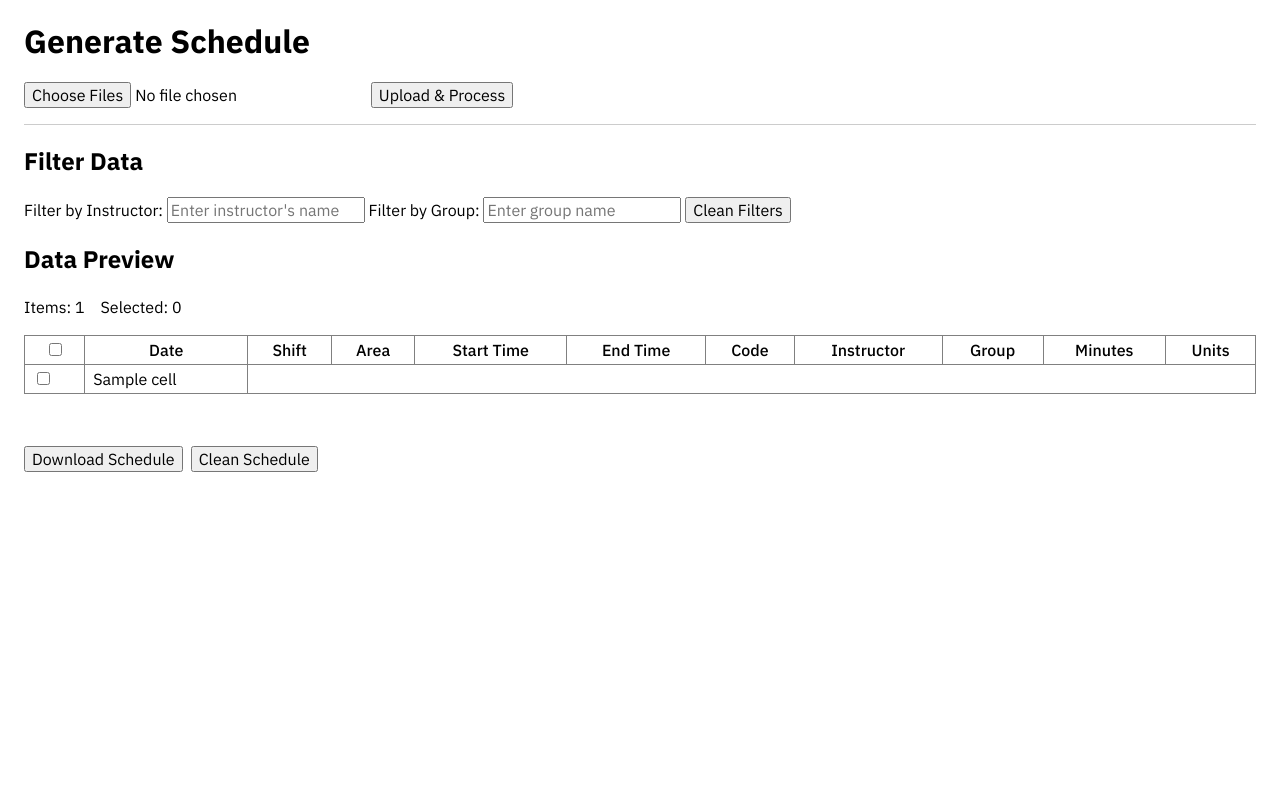
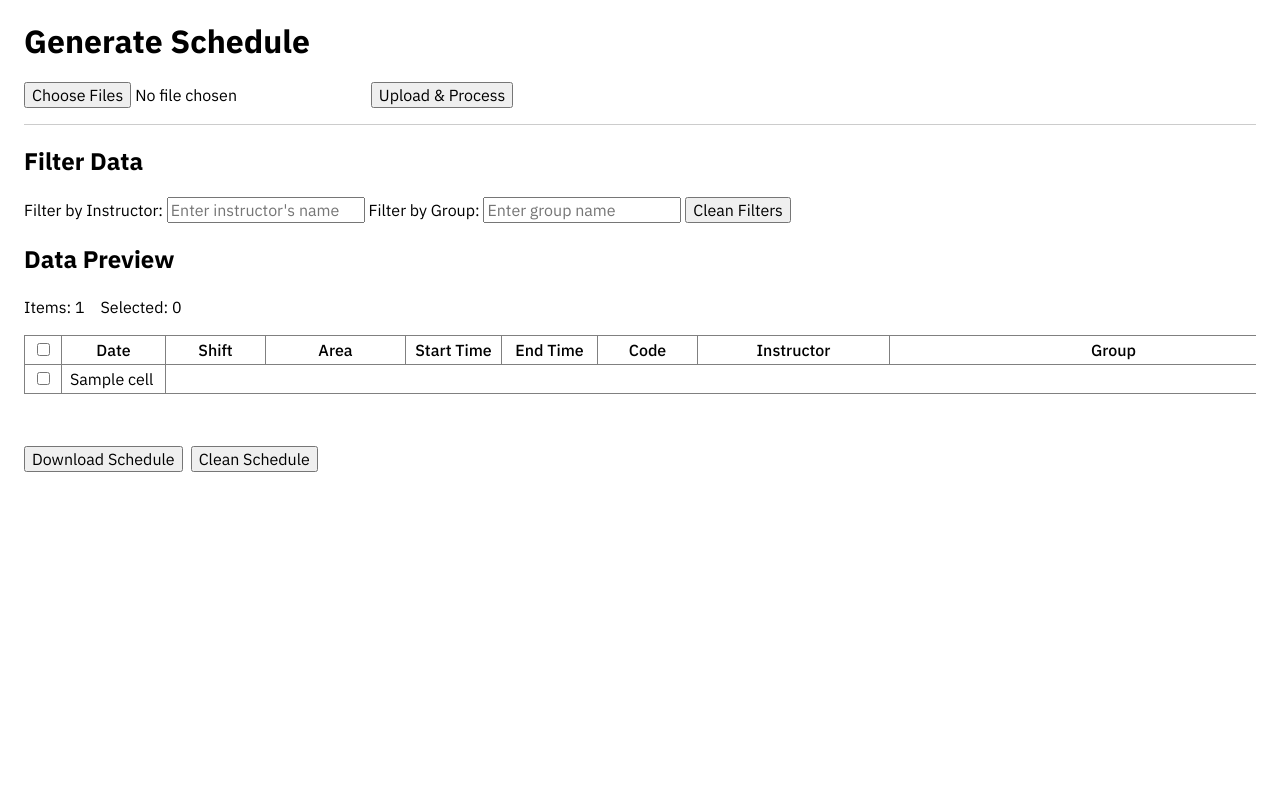
Before and after one commit to byhelaman/sched-planner, a Flask app: template app/templates/index.html in a window 1280 px wide. Run offline with Flask 3, Linux system fonts and the light colour scheme; the template is opened without the code that fills it: most values are stand-ins (such as "Sample title", 1, 10 or a date in 2020).

Commit message:
update styles

```diff
--- a/app/static/css/styles.css
+++ b/app/static/css/styles.css
@@ -1,6 +1,3 @@
-/* Import Google Font */
-@import url("https://fonts.googleapis.com/css2?family=IBM+Plex+Sans:ital,wght@0,100..700;1,100..700&display=swap");
-
 /* Universal Styles */
 *,
 *::before,
@@ -10,7 +7,9 @@
 
 body {
   margin: 0;
-  font-family: "IBM Plex Sans", serif;
+  font-family: "IBM Plex Sans", system-ui, -apple-system, BlinkMacSystemFont,
+    "Segoe UI", Roboto, Oxygen, Ubuntu, Cantarell, "Open Sans", "Helvetica Neue",
+    sans-serif;
 
   min-height: 100vh;
 }
@@ -20,7 +19,9 @@
 input[type="text"],
 button {
   font-size: 1rem;
-  font-family: "IBM Plex Sans", serif;
+  font-family: "IBM Plex Sans", system-ui, -apple-system, BlinkMacSystemFont,
+    "Segoe UI", Roboto, Oxygen, Ubuntu, Cantarell, "Open Sans", "Helvetica Neue",
+    sans-serif;
 }
 
 input[type="file"] {
@@ -31,7 +32,6 @@
 .container {
   max-width: 96rem;
   padding: 0 1.5rem;
-  /* margin: 1.5rem 0 3rem 0; */
   margin-inline: auto;
 
   h1 {
@@ -47,11 +47,33 @@
 /* Table Styles */
 table {
   border-collapse: collapse;
-  width: 100%;
 }
 
 th {
   font-weight: 500;
+
+  &:nth-child(2) {
+    min-width: 6.5rem;
+  }
+  &:nth-child(3),
+  &:nth-child(7) {
+    min-width: 6.25rem;
+  }
+  &:nth-child(4) {
+    min-width: 8.75rem;
+  }
+  &:nth-child(5),
+  &:nth-child(6) {
+    min-width: 6rem;
+  }
+
+  &:nth-child(8) {
+    min-width: 12rem;
+  }
+
+  &:nth-child(9) {
+    min-width: 28rem;
+  }
 }
 
 th,
@@ -64,7 +86,7 @@
   width: fit-content;
 
   &:nth-child(8) {
-    max-width: 14rem;
+    max-width: 12rem;
     overflow: hidden;
     text-overflow: ellipsis;
   }
--- a/app/templates/index.html
+++ b/app/templates/index.html
@@ -1,5 +1,5 @@
 <!DOCTYPE html>
-<html lang="es">
+<html lang="en">
   <head>
     <meta charset="UTF-8" />
     <meta name="viewport" content="width=device-width, initial-scale=1.0" />
@@ -12,6 +12,12 @@
     <link
       rel="stylesheet"
       href="{{ url_for('static', filename='css/styles.css') }}"
+    />
+    <link rel="preconnect" href="https://fonts.googleapis.com" />
+    <link rel="preconnect" href="https://fonts.gstatic.com" crossorigin />
+    <link
+      href="https://fonts.googleapis.com/css2?family=IBM+Plex+Sans:ital,wght@0,100..700;1,100..700&display=swap"
+      rel="stylesheet"
     />
   </head>
   <body>
```
Also changed, not shown: app/static/js/scripts.js (+34 -3 lines), app/static/favicon.png.
